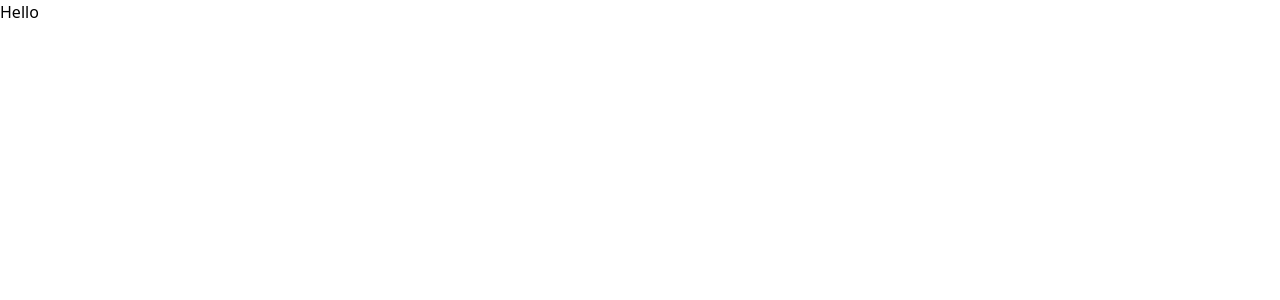
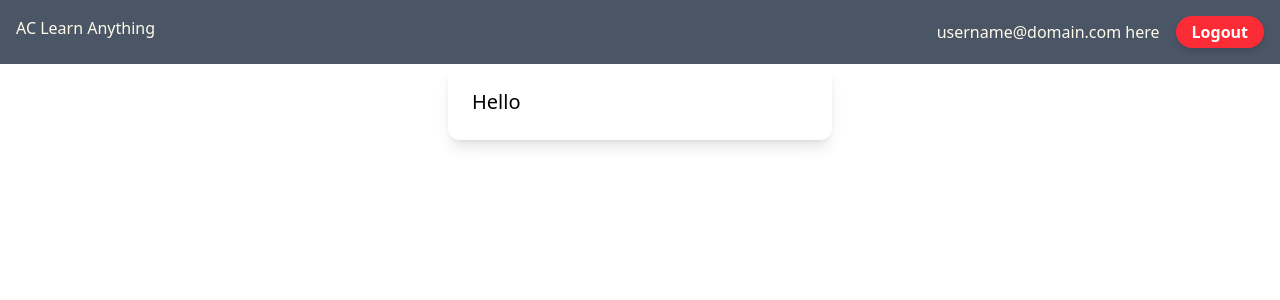
Before and after one commit to adinochang/ac-learn-anything-ui-vuejs, a Vue app: page / in a window 1280 px wide. Shown: the top 300 px of the page. Built offline with nearby package versions, Linux system fonts and the light colour scheme.

Commit message:
Begin work on app header

```diff
--- a/src/App.vue
+++ b/src/App.vue
@@ -1,7 +1,15 @@
-<script setup lang="ts"></script>
+<script setup lang="ts">
+import AppHeader from './components/layout/AppHeader.vue';
+</script>
 
 <template>
-  <header>Hello </header>
+  <AppHeader></AppHeader>
+
+  <div class="p-6 max-w-sm mx-auto bg-white rounded-xl shadow-lg flex items-center space-x-4">
+    <div>
+      <div class="text-xl font-medium text-black">Hello</div>
+    </div>
+  </div>
 </template>
 
 <style scoped>
--- /dev/null
+++ b/src/components/layout/AppHeader.vue
@@ -0,0 +1,17 @@
+<script setup lang="ts">
+</script>
+
+<template>
+    <div class="p-4 bg-gray-600 text-amber-50 flex justify-between">
+        <div id="navigation" class="">
+            AC Learn Anything
+        </div>
+        <div id="user" class="flex justify-end items-center">
+            <div class="mr-4">username@domain.com here</div>
+            <button id="logout-button"
+                class="px-4 py-1 bg-red-500 text-white rounded-full font-bold shadow-md hover:bg-red-600 transition-colors duration-200">
+                Logout
+            </button>
+        </div>
+    </div>
+</template>
```
